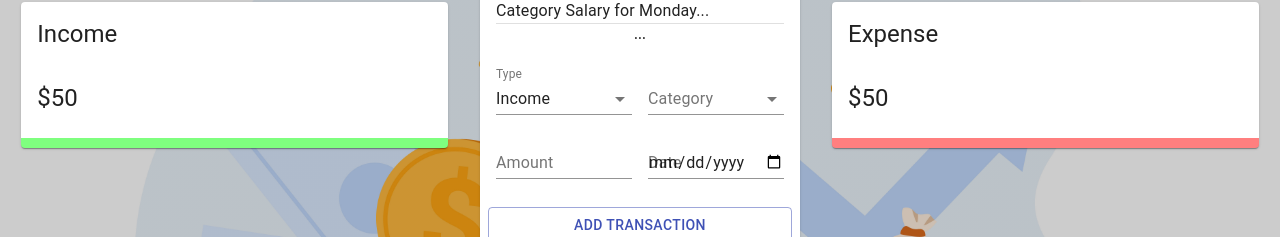
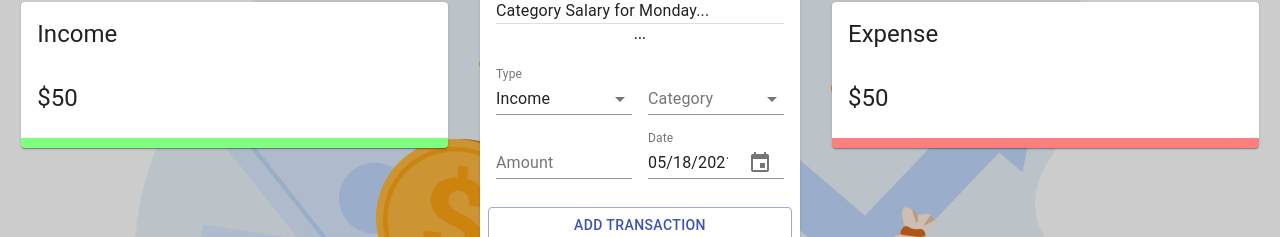
Before and after one commit to willtrinh/spendi, a React (Create React App) app: page / in a window 1280 px wide. Shown: the part 325-562 px from the top of the page. Built offline with nearby package versions, Linux system fonts and the light colour scheme.

Commit message:
Implemented MaterialUI DatePicker

```diff
--- a/package.json
+++ b/package.json
@@ -3,15 +3,18 @@
   "version": "0.1.0",
   "private": true,
   "dependencies": {
+    "@date-io/date-fns": "^1.3.13",
     "@material-ui/core": "^4.11.4",
     "@material-ui/icons": "^4.11.2",
     "@material-ui/lab": "*",
+    "@material-ui/pickers": "^3.3.10",
     "@speechly/react-client": "^0.0.5",
     "@speechly/react-ui": "^1.2.9",
     "@testing-library/jest-dom": "^5.12.0",
     "@testing-library/react": "^11.2.7",
     "@testing-library/user-event": "^12.8.3",
     "chart.js": "^3.2.1",
+    "date-fns": "^2.21.3",
     "moment": "^2.29.1",
     "react": "^16.12.0",
     "react-chartjs-2": "^3.0.3",
--- a/src/components/Main/Form/Form.jsx
+++ b/src/components/Main/Form/Form.jsx
@@ -9,10 +9,20 @@ import {
   Select,
   MenuItem,
 } from "@material-ui/core";
+import DateFnsUtils from "@date-io/date-fns";
+import {
+  MuiPickersUtilsProvider,
+  KeyboardDatePicker,
+} from "@material-ui/pickers";
 import { AppContext } from "../../../context/context.js";
 import { v4 as uuidv4 } from "uuid";
 import useStyles from "./styles.js";
-
+import {
+  incomeCategories,
+  expenseCategories,
+} from "../../../constants/categories.js";
+// import moment from "moment";
+// import formatDate from "../../../utils/formatDate.js";
 const initialState = {
   amount: "",
   category: "",
@@ -24,6 +34,13 @@ const Form = () => {
   const classes = useStyles();
   const [formData, setFormData] = useState(initialState);
   const { addTransaction } = useContext(AppContext);
+  const [selectedDate, setSelectedDate] = useState(initialState.date);
+
+  const handleDateChange = (date) => {
+    formData.date = date;
+    setSelectedDate(date);
+  };
+
   const createTransaction = () => {
     const transaction = {
       ...formData,
@@ -34,6 +51,9 @@ const Form = () => {
     // reset to initial state so user can add new transaction
     setFormData(initialState);
   };
+
+  const selectedCategories =
+    formData.type === "Income" ? incomeCategories : expenseCategories;
   return (
     <Grid container spacing={2}>
       <Grid item xs={12}>
@@ -61,10 +81,12 @@ const Form = () => {
             onChange={(e) =>
               setFormData({ ...formData, category: e.target.value })
             }
-            required
           >
-            <MenuItem value="business">Business</MenuItem>
-            <MenuItem value="salary">Salary</MenuItem>
+            {selectedCategories.map((cat) => (
+              <MenuItem key={cat.type} value={cat.type}>
+                {cat.type}
+              </MenuItem>
+            ))}
           </Select>
         </FormControl>
       </Grid>
@@ -78,13 +100,26 @@ const Form = () => {
         />
       </Grid>
       <Grid item xs={6}>
-        <TextField
+        {/* <TextField
           type="date"
           label="Date"
           fullWidth
           value={formData.date}
           onChange={(e) => setFormData({ ...formData, date: e.target.value })}
         />
+         */}
+        <MuiPickersUtilsProvider utils={DateFnsUtils}>
+          <KeyboardDatePicker
+            id="date-picker-dialog"
+            label="Date"
+            format="MM/dd/yyyy"
+            value={selectedDate}
+            onChange={handleDateChange}
+            KeyboardButtonProps={{
+              "aria-label": "change date",
+            }}
+          />
+        </MuiPickersUtilsProvider>
       </Grid>
       <Button
         className={classes.button}
--- a/src/components/Main/List/List.jsx
+++ b/src/components/Main/List/List.jsx
@@ -41,7 +41,9 @@ const List = () => {
             </ListItemAvatar>
             <ListItemText
               primary={transaction.category}
-              secondary={`$${transaction.amount} - ${transaction.date}`}
+              secondary={`$${transaction.amount} - ${moment(
+                transaction.date
+              ).format("ll")}`}
             />
             <ListItemSecondaryAction>
               <IconButton
--- /dev/null
+++ b/src/utils/formatDate.js
@@ -0,0 +1,17 @@
+const formatDate = (date) => {
+  let d = new Date(date);
+  let month = `${d.getMonth() + 1}`;
+  let day = `${d.getDate()}`;
+  let year = d.getFullYear();
+
+  if (month.length < 2) {
+    month = `0${month}`;
+  }
+  if (day.length < 2) {
+    day = `0${day}`;
+  }
+
+  return [year, month, day].join('-');
+};
+
+export default formatDate;
```
Also changed, not shown: src/useTransactions.js (added, +18 -0 lines), 1 other file (tests, documents, lock files or other folders).
